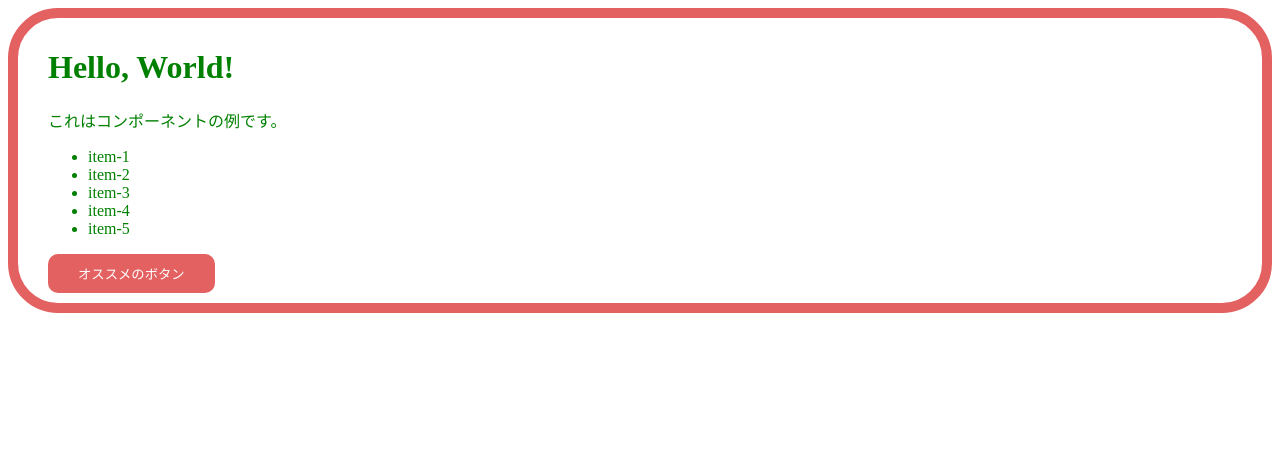
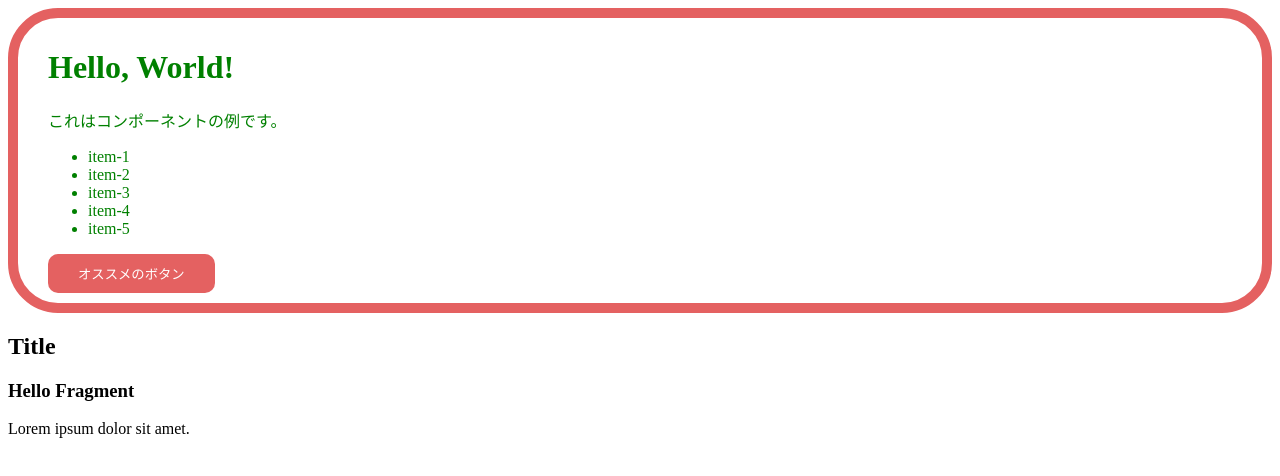
Before and after one commit to nasu-masa/frontend-study, a React (Vite) app in the folder react/react-basics/: page / in a window 1280 px wide. Shown: the top 476 px of the page. Built offline with nearby package versions, Linux system fonts and the light colour scheme.

Commit message:
Learn React Fragment and shorthand syntax

```diff
--- a/react/react-basics/src/components/01-components/Example.jsx
+++ b/react/react-basics/src/components/01-components/Example.jsx
@@ -1,6 +1,7 @@
 import "./Example.css";
 import List from "./List";
-import Button from "./button";
+import Button from "./Button";
+import FragmentExample from "./FragmentExample";
 
 // function Example() {
 //     return (
@@ -13,12 +14,15 @@ import Button from "./button";
 
 const Example = () => {
     return (
+    <>
         <div className="component">
             <h1>Hello, World!</h1>
             <p>これはコンポーネントの例です。</p>
             <List />
             <Button />
         </div>
+        <FragmentExample />
+    </>
     );
 };
 
--- /dev/null
+++ b/react/react-basics/src/components/01-components/FragmentExample.jsx
@@ -0,0 +1,17 @@
+import { Fragment } from "react";
+
+const FragmentExample = () => {
+    return (
+        <Fragment>
+            <h2>Title</h2>
+            <h3>Hello Fragment</h3>
+            <p>Lorem ipsum dolor sit amet.</p>
+        </Fragment>
+    )
+}
+
+export default FragmentExample;
+
+// Fragmentは余計なdivなどを生成せずに複数要素をまとめられる透明な箱
+// <></> は　Fragmentの省略記法
+// key属性を付ける場合は　<></>だとエラーになってしまうので<Fragment key=""> を使う
```
Also changed, not shown: react/react-basics/src/components/01-components/Button.jsx (renamed from react/react-basics/src/components/01-components/button.jsx).
